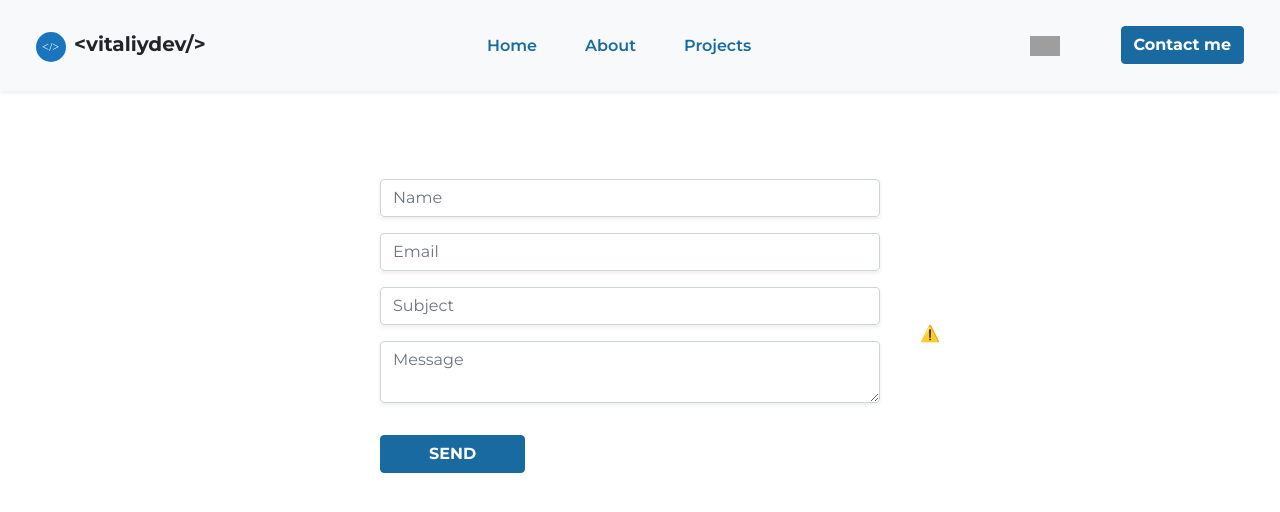
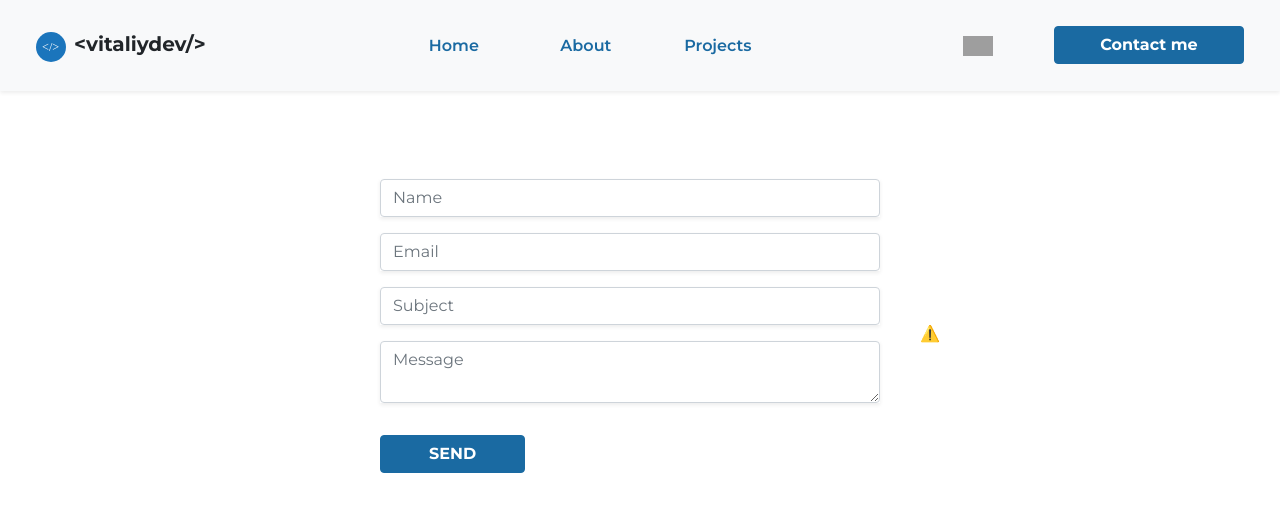
Before and after one commit to kozakevich13/react-frontend-portfolio, a React (Create React App) app: page /react-frontend-portfolio/contact in a window 1280 px wide. Shown: the top 512 px of the page. Built offline with nearby package versions, Linux system fonts and the light colour scheme; no server answers; grey boxes are pictures that could not be loaded.

Commit message:
fix problem with sizes in navbar

```diff
--- a/src/components/Navbar.js
+++ b/src/components/Navbar.js
@@ -30,9 +30,9 @@ const Navbar = () => {
         </div>
 
         <div className="">
-          <NavLink to='/react-frontend-portfolio/' className="link me-4 me-lg-5">{t("home")}</NavLink>
-          <NavLink to='/react-frontend-portfolio/about' className="link me-4 me-lg-5">{t("about")}</NavLink>
-          <NavLink to='/react-frontend-portfolio/projects' className="link">{t("projects")}</NavLink>
+          <NavLink to='/react-frontend-portfolio/' className="link me-4 me-lg-5 w-link">{t("home")}</NavLink>
+          <NavLink to='/react-frontend-portfolio/about' className="link me-4 me-lg-5 w-link">{t("about")}</NavLink>
+          <NavLink to='/react-frontend-portfolio/projects' className="link w-link">{t("projects")}</NavLink>
         </div>
 
         <div>
@@ -44,7 +44,7 @@ const Navbar = () => {
             )}
           </button>
           <NavLink to='/react-frontend-portfolio/contact' className="link">
-            <button className='mt-5 m-lg-0 btn btn-primary custom-btn fw-bold'>{t("contact")}</button>
+            <button className='mt-5 m-lg-0 btn btn-primary custom-btn fw-bold w-btn'>{t("contact")}</button>
           </NavLink>
         </div>
 
--- a/src/index.css
+++ b/src/index.css
@@ -111,3 +111,15 @@ body{
     width: 500px;
   }
 }
+
+.w-link {
+  display: inline-block;
+  text-align: center;
+  width: 84px !important
+
+}
+
+.w-btn {
+  display: inline-block;
+  width: 190px !important
+}
```
